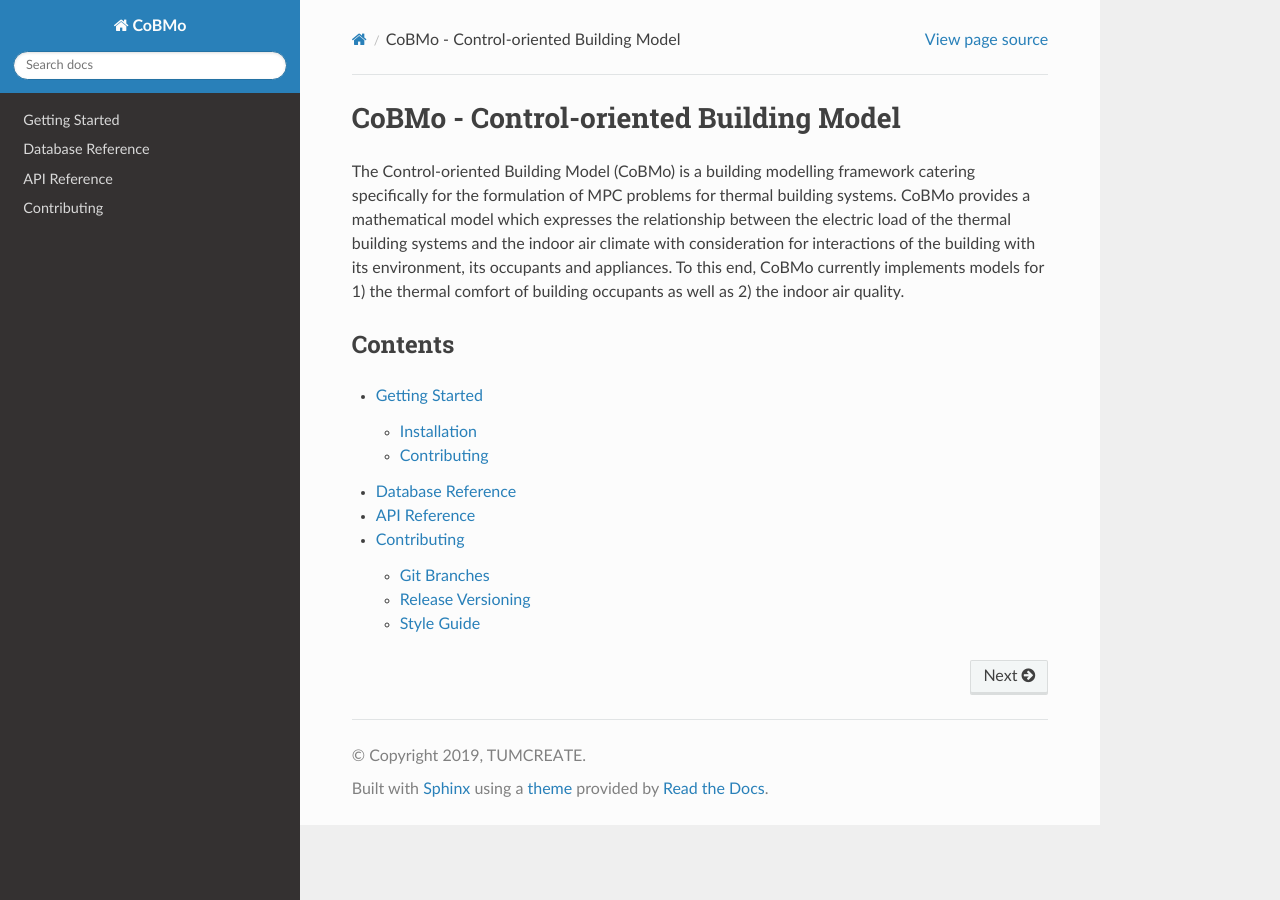
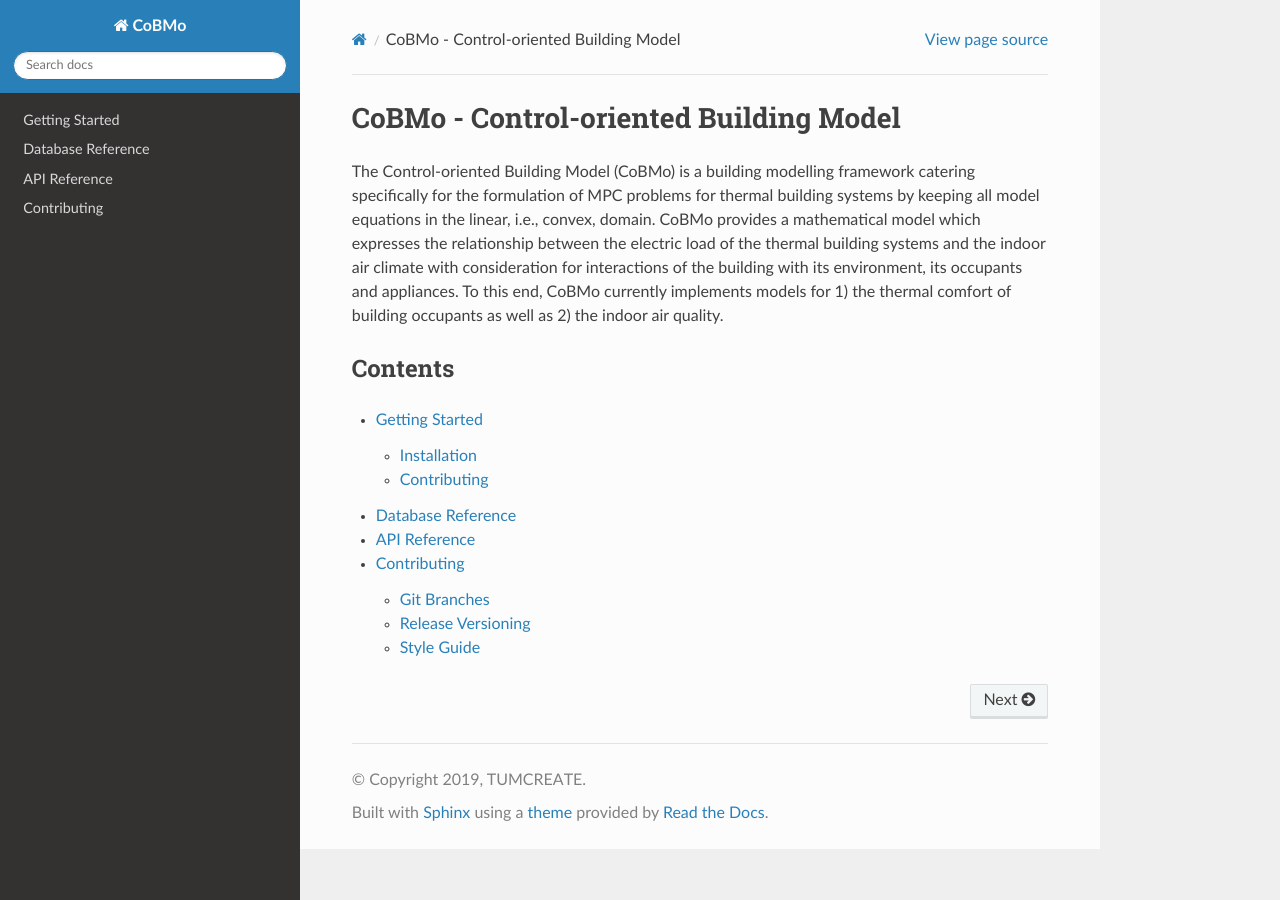
Before and after one commit to mesmo-dev/cobmo, a Sphinx documentation site: the page built from docs/index.md, in a window 1280 px wide. Built offline with Sphinx 7.4.7 and the Read the Docs theme 2.0.0, drawn with Linux system fonts in a browser that asks for light colours.

```diff
--- a/docs/index.md
+++ b/docs/index.md
@@ -1,6 +1,6 @@
 # CoBMo - Control-oriented Building Model
 
-The Control-oriented Building Model (CoBMo) is a building modelling framework catering specifically for the formulation of MPC problems for thermal building systems. CoBMo provides a mathematical model which expresses the relationship between the electric load of the thermal building systems and the indoor air climate with consideration for interactions of the building with its environment, its occupants and appliances. To this end, CoBMo currently implements models for 1) the thermal comfort of building occupants as well as 2) the indoor air quality.
+The Control-oriented Building Model (CoBMo) is a building modelling framework catering specifically for the formulation of MPC problems for thermal building systems by keeping all model equations in the linear, i.e., convex, domain. CoBMo provides a mathematical model which expresses the relationship between the electric load of the thermal building systems and the indoor air climate with consideration for interactions of the building with its environment, its occupants and appliances. To this end, CoBMo currently implements models for 1) the thermal comfort of building occupants as well as 2) the indoor air quality.
 
 ## Contents
 
```
Also changed, not shown: README.md (+2 -2 lines), docs/contributing.md (+1 -1 lines), docs/intro.md (+1 -1 lines).
